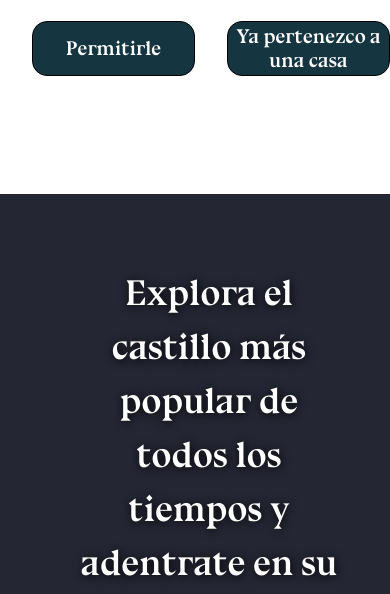
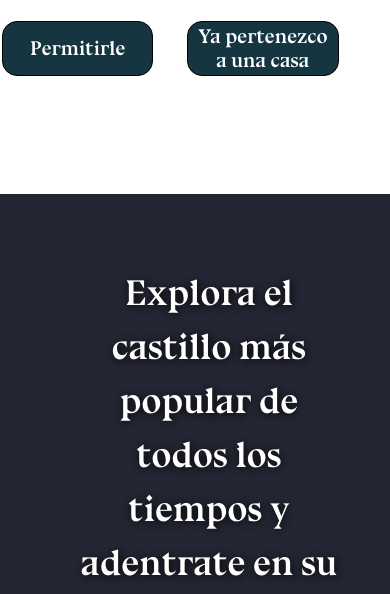
Before and after one commit to AngelNiz/Integrador, a plain HTML site: page index.html in a window 390 px wide. Shown: the part 506-1100 px from the top of the page. Drawn offline with Linux system fonts and the light colour scheme.

Commit message:
botonhero

```diff
--- a/index.css
+++ b/index.css
@@ -518,15 +518,19 @@ section#explora{
      .opc {
         margin: 2em;
     }
-
+    .botoneshero {
+        width: 95%;
+    }
     .aboton{
         display: flex;
         width: 100%;
         flex-wrap: wrap;
+        margin-right: 2rem;
     }
     .botonhero {
-
-        margin-left: 1.5em;
+        display: flex;
+        justify-content: center;
+        margin-left: 0;
         width: 100%;
         height: 55px;
         border-radius: 15px;
```
